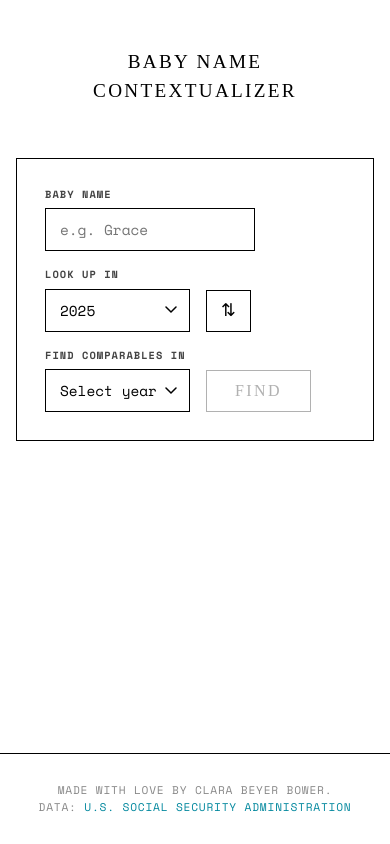
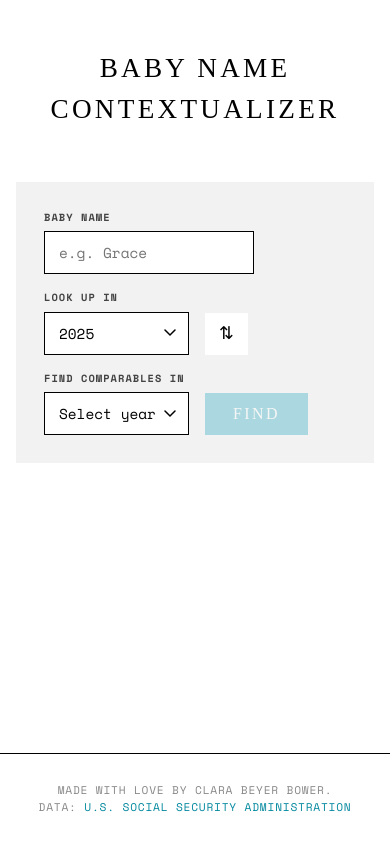
Before and after one commit to csb324/name-contextualizer, a React (Vite) app: page / in a window 390 px wide. Built offline with nearby package versions, Linux system fonts and the light colour scheme; a web font is replaced by a local one.

Commit message:
mild styling updates, mostly mobile

```diff
--- a/index.html
+++ b/index.html
@@ -13,8 +13,8 @@
     <script>
       kofiWidgetOverlay.draw('clarabeyerbower', {
         'type': 'floating-chat',
-        'floating-chat.donateButton.text': 'Buy Me a Coffee',
-        'floating-chat.donateButton.background-color': '#ffffff',
+        'floating-chat.donateButton.text': 'tips welcome',
+        'floating-chat.donateButton.background-color': '#eeeeee',
         'floating-chat.donateButton.text-color': '#323842'
       });
     </script>
--- a/src/App.css
+++ b/src/App.css
@@ -40,7 +40,7 @@ body {
   padding: 10px 14px;
   background: #fff;
   color: #000;
-  border: 1px solid #000;
+  border: 0px solid #000;
   border-radius: 0;
   font-size: 1.1rem;
   cursor: pointer;
@@ -65,7 +65,7 @@ main {
 
 /* Search form */
 .search-form {
-  border: 1px solid #000;
+  background: #f2f2f2;
   padding: 28px;
   margin-bottom: 40px;
 }
@@ -125,9 +125,9 @@ main {
 
 button[type='submit'] {
   padding: 10px 28px;
-  background: #fff;
-  color: #000;
-  border: 1px solid #000;
+  background: #099fb7;
+  color: #fff;
+  border: 0px solid #000;
   border-radius: 0;
   font-family: 'Della Respira', serif;
   font-size: 1rem;
@@ -415,7 +415,7 @@ footer a:hover {
 /* Responsive */
 @media (max-width: 600px) {
   .app-header h1 {
-    font-size: 1.2em;
+    font-size: 1.7em;
   }
 
   main {
```
